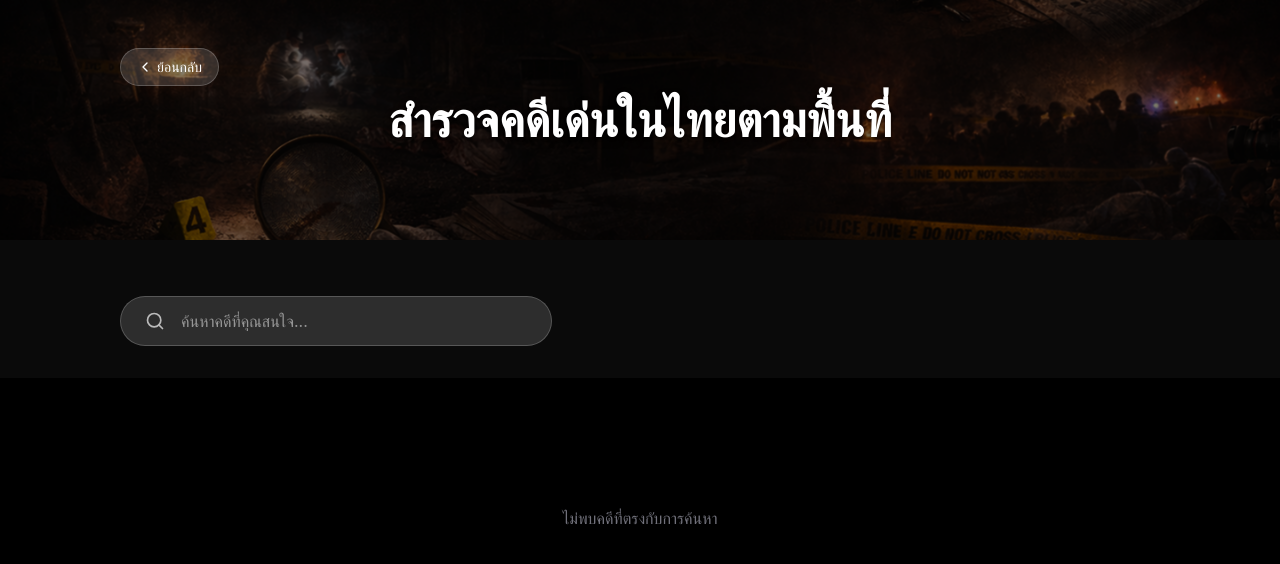
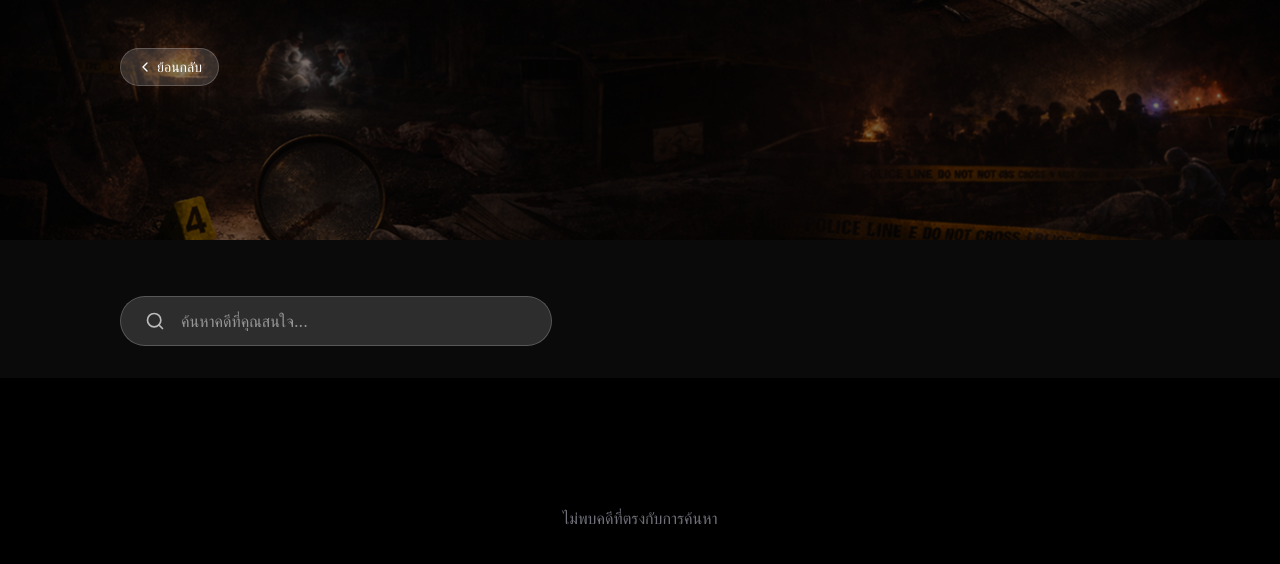
Before and after one commit to nuttawit007/react-crime-archive-system, a React (Vite) app: page /categories in a window 1280 px wide. Shown: the top 564 px of the page. Built offline with nearby package versions, Linux system fonts and the light colour scheme.

Commit message:
fix: HeroBanner add text props

```diff
--- a/src/common/HeroBanner.jsx
+++ b/src/common/HeroBanner.jsx
@@ -1,7 +1,7 @@
 import React from 'react'
 import Button from './Button'
 
-const HeroBanner = ( {heroImage, handleBack} ) => {
+const HeroBanner = ( {text, heroImage, handleBack} ) => {
     return (
         <section className="relative h-60">
             {/* background image */}
@@ -13,7 +13,7 @@ const HeroBanner = ( {heroImage, handleBack} ) => {
                     <Button type="secondary" text="ย้อนกลับ" onClick={handleBack}/>
                 </div>
                 <h1 className="text-2xl font-bold text-white sm:text-3xl md:text-4xl lg:text-5xl text-shadow-lg/30">
-                    สำรวจคดีเด่นในไทยตามพื้นที่
+                    {text}
                 </h1>
             </div>
         </section>
--- a/src/components/category/hero/HeroSection.jsx
+++ b/src/components/category/hero/HeroSection.jsx
@@ -26,7 +26,7 @@ const HeroSection = ({ title, searchTerm, onSearchChange }) => {
 
     return (
         <div className="w-full">
-            <HeroBanner heroImage={backgroundImage} handleBack={handleBack}/>
+            <HeroBanner heroImage={backgroundImage} handleBack={handleBack} text={title} />
 
             <div className="bg-[#0a0a0a] py-8">
                 <div className="w-full max-w-2xl px-8 md:px-15 lg:px-30">
--- a/src/components/region/hero/HeroSection.jsx
+++ b/src/components/region/hero/HeroSection.jsx
@@ -10,7 +10,7 @@ const HeroSection = () => {
         navigate('/')
     }
     return (
-        <HeroBanner heroImage={heroImage} handleBack={handleBack}/>
+        <HeroBanner heroImage={heroImage} handleBack={handleBack} text="สำรวจคดีเด่นในไทยตามพื้นที่"/>
     )
 }
 
```
